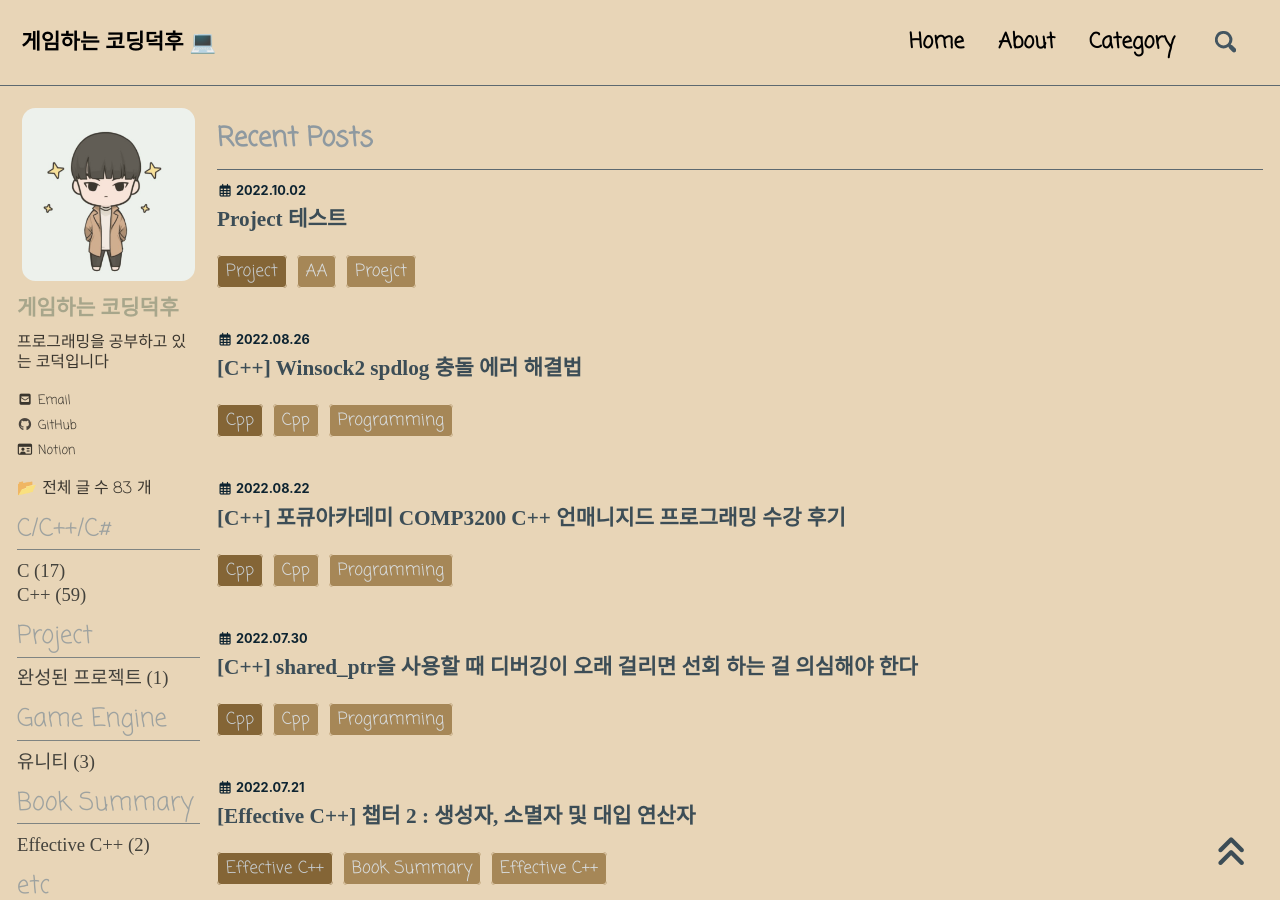
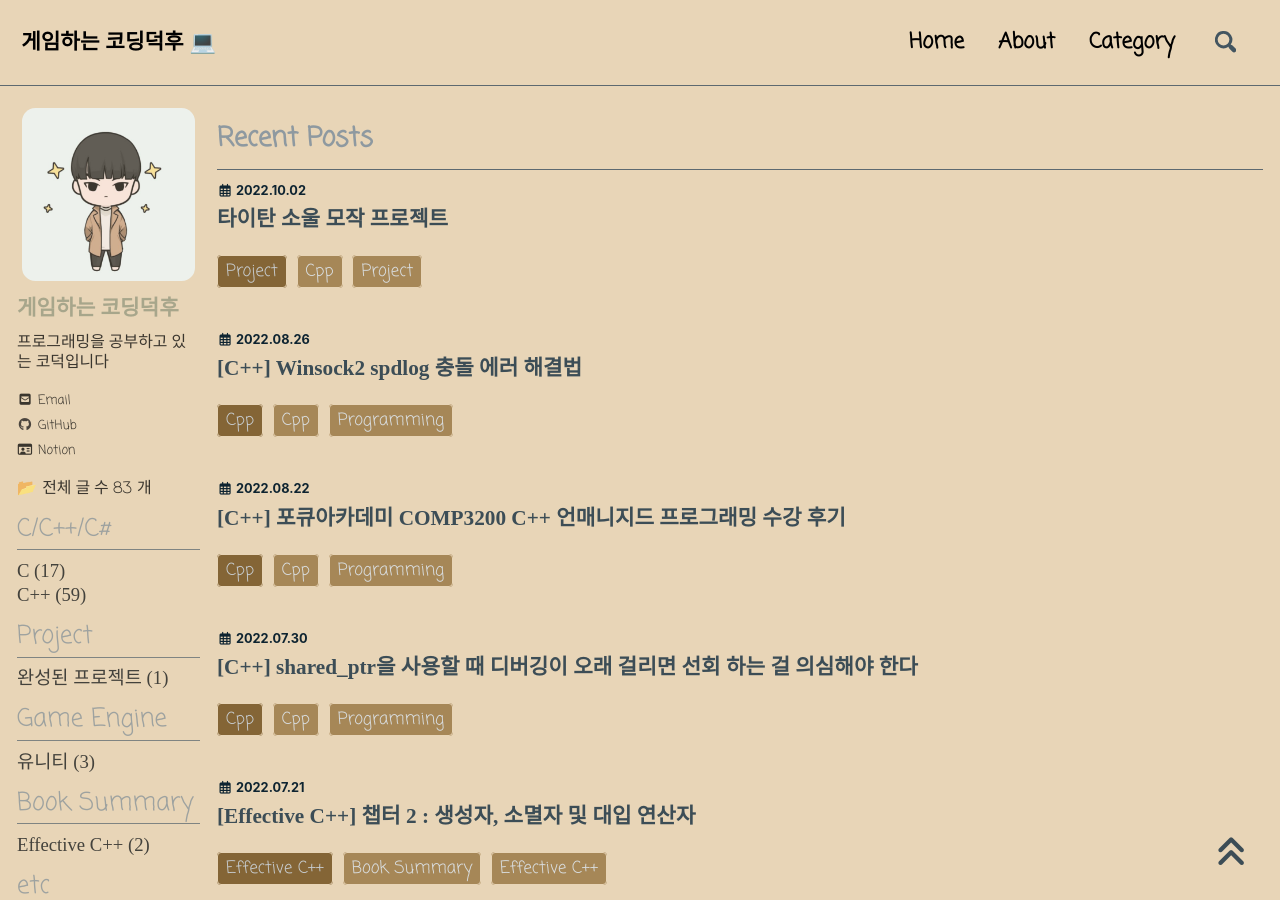
Before and after one commit to reoul/reoul.github.io, a Jekyll site: the page built from index.html, in a window 1280 px wide and 900 px high. Built offline with Jekyll 4.4.1, drawn with Linux system fonts in a browser that asks for light colours; cached includes are drawn as plain includes; nearby versions of some CDN libraries; some web fonts are replaced; the list of posts is cut into pages by our own code.

Commit message:
글 수정
글 수정

```diff
--- a/_posts/project/2022-10-02-proejct-1.md
+++ b/_posts/project/2022-10-02-proejct-1.md
@@ -1,10 +1,10 @@
 ---
-title: "Project 테스트"
+title: "타이탄 소울 모작 프로젝트"
 
 categories:
   - Project
 tags:
-  - [Proejct, AA]
+  - [Project, Cpp]
 # 태그는 무조건 2개 이상(1개면 글이 안보임)
 
 toc: true
@@ -18,12 +18,18 @@
 lastmod:    2022-10-02T17:44:00+09:00
 ---
 
-이 글은 프로젝트를 하면서 정리한 글입니다
+이 글은 학교에서 슈팅 게임 만들기 프로젝트를 하면서 정리한 글입니다
 {: .notice--warning}
 
 <br>
 
-## 123
+## 타이탄 소울 모작 프로젝트
+
+[![Readme Card](https://github-readme-stats.vercel.app/api/pin/?username=reoul&repo=ShootingProject)](https://github.com/reoul/ShootingProject)
+
+- 학교 슈팅 프로젝트
+
+<iframe width="1280" height="720" src="https://www.youtube.com/embed/WfoJj2R4Fv0" title="타이탄 소울 모작 플레이 영상" frameborder="0" allow="accelerometer; autoplay; clipboard-write; encrypted-media; gyroscope; picture-in-picture" allowfullscreen></iframe>
 
 <br>
 
```
